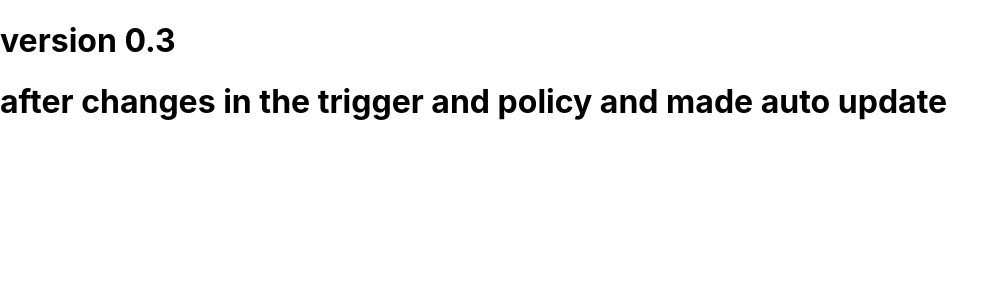
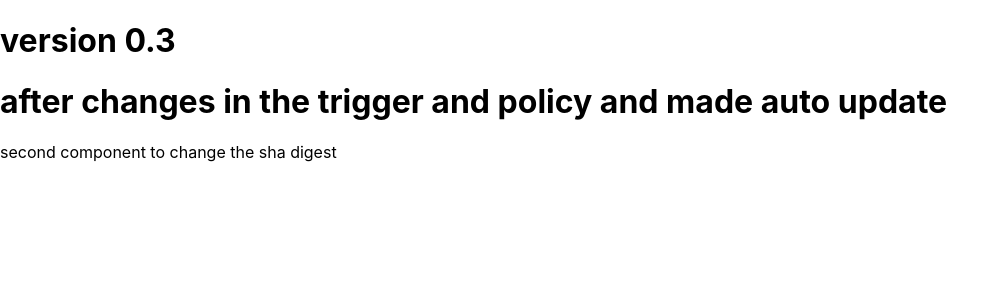
Before and after one commit to Madhu-mohan86/jenkinspolls, a React (Create React App) app: page / in a window 1280 px wide. Shown: the top 300 px of the page, without its empty margins (0-1008 px from the left). Built offline with nearby package versions, Linux system fonts and the light colour scheme.

Commit message:
theolderchecksumverification

```diff
--- a/src/App.js
+++ b/src/App.js
@@ -1,8 +1,11 @@
+import SampleMount from "./SampleMount";
+
 function App() {
   return (
     <div>
        <h1> version 0.3 </h1>
        <h1> after changes in the trigger and policy and made auto update</h1>
+       <SampleMount/>
     </div>
   );
 }
```
